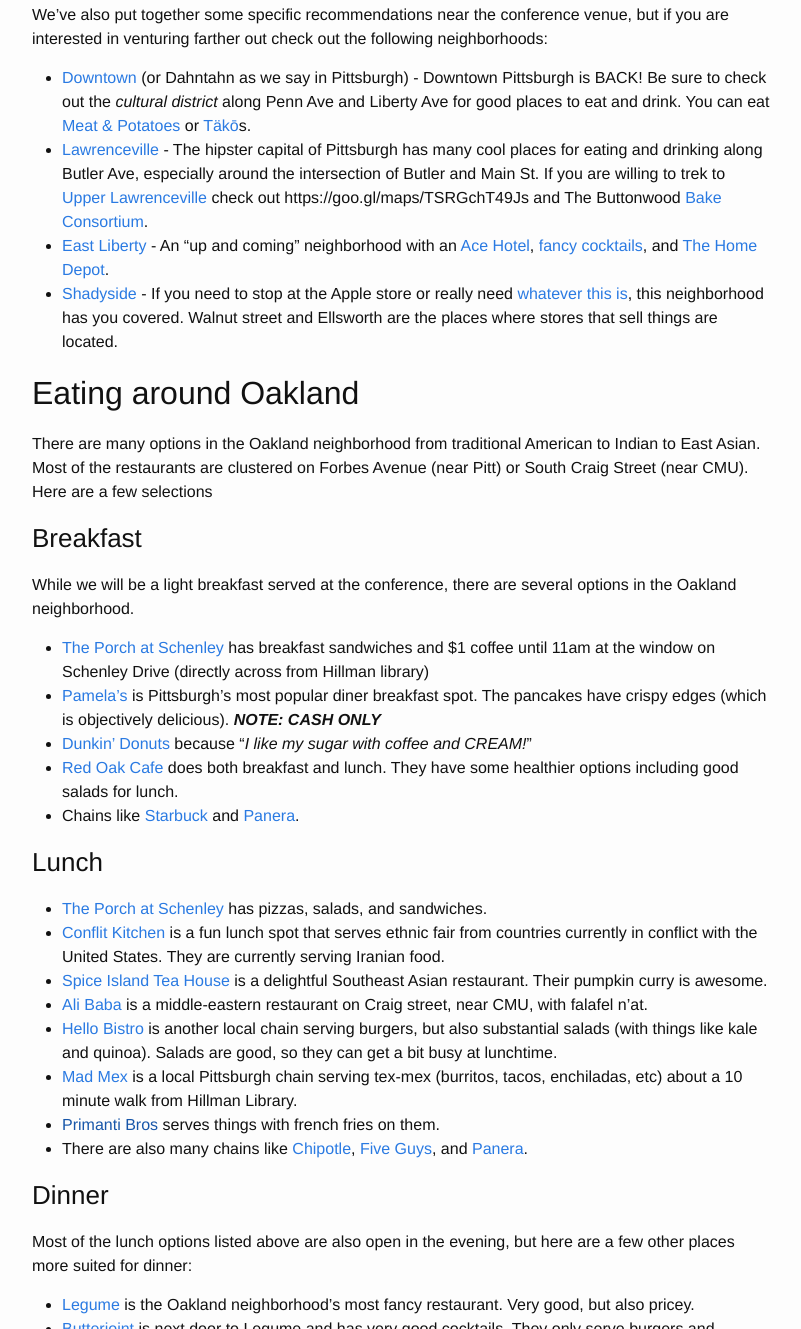
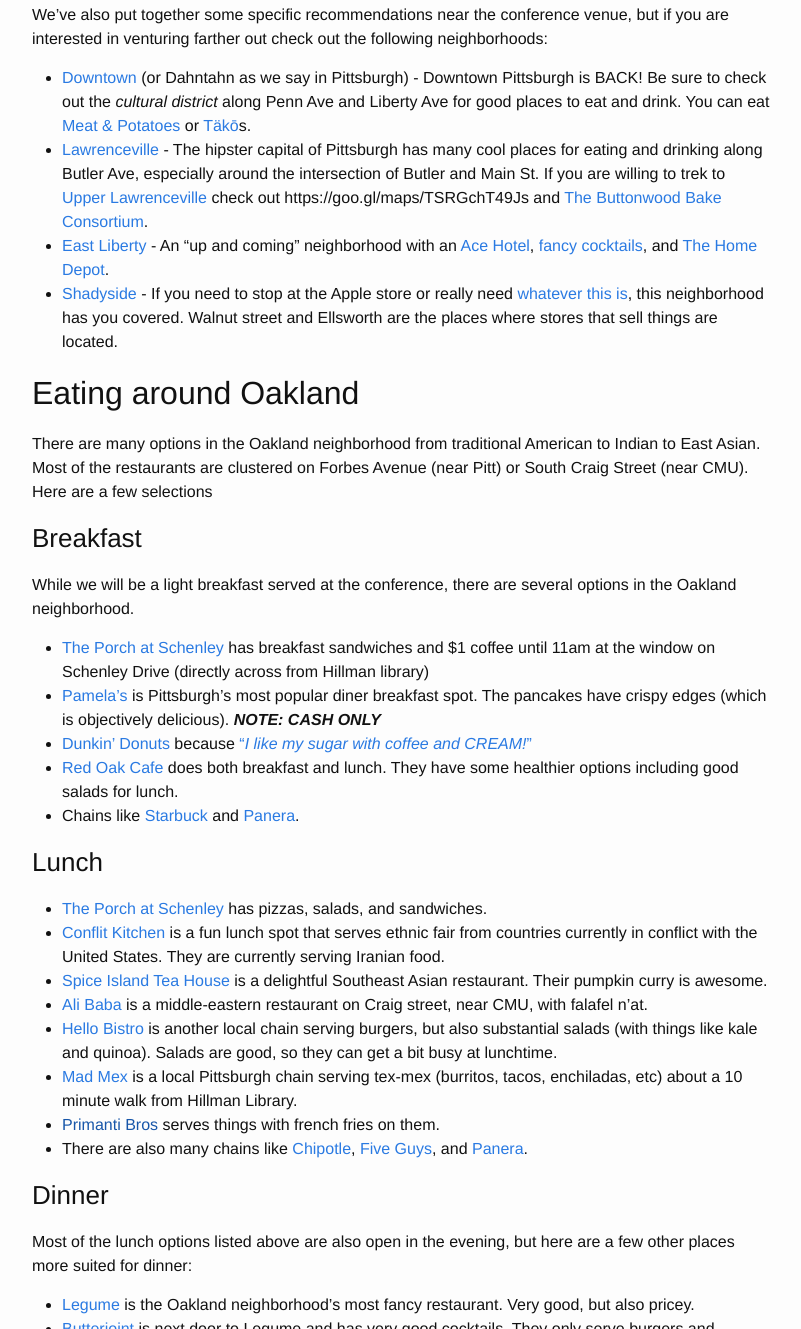
Before and after one commit to KeystoneDH/2016, a Jekyll site: the page built from victuals.md, in a window 1280 px wide and 1400 px high, scrolled down 731 px, cut to the strip 71-1400 px from the top of the window. Shown: the whole strip, without its empty margins (238-1039 px from the left). Built offline with Jekyll 4.4.1, drawn with Linux system fonts in a browser that asks for light colours.

```diff
--- a/victuals.md
+++ b/victuals.md
@@ -15,7 +15,7 @@ Pittsburgh is a great town for eating food in restaurants. But don't take my wor
 We've also put together some specific recommendations near the conference venue, but if you are interested in venturing farther out check out the following neighborhoods:
 
 - [Downtown](https://goo.gl/maps/mwbqoyqVeZy) (or Dahntahn as we say in Pittsburgh) - Downtown Pittsburgh is BACK! Be sure to check out the *cultural district* along Penn Ave and Liberty Ave for good places to eat and drink. You can eat [Meat & Potatoes](https://goo.gl/maps/JEXY4GfL4GC2) or [Täkō](https://goo.gl/maps/cnx7WZVsjdD2)s.
-- [Lawrenceville](https://goo.gl/maps/Ds9qR2eiXL22) - The hipster capital of Pittsburgh has many cool places for eating and drinking along Butler Ave, especially around the intersection of Butler and Main St. If you are willing to trek to [Upper Lawrenceville](https://goo.gl/maps/g9UUq7XcQkC2) check out https://goo.gl/maps/TSRGchT49Js and The Buttonwood [Bake Consortium](https://goo.gl/maps/QaP12KHX3pS2).
+- [Lawrenceville](https://goo.gl/maps/Ds9qR2eiXL22) - The hipster capital of Pittsburgh has many cool places for eating and drinking along Butler Ave, especially around the intersection of Butler and Main St. If you are willing to trek to [Upper Lawrenceville](https://goo.gl/maps/g9UUq7XcQkC2) check out https://goo.gl/maps/TSRGchT49Js and [The Buttonwood Bake Consortium](https://goo.gl/maps/QaP12KHX3pS2).
 - [East Liberty](https://goo.gl/maps/RWSoZFcQmnq) - An "up and coming" neighborhood with an [Ace Hotel](https://goo.gl/maps/qoehLuV73YN2), [fancy cocktails](https://goo.gl/maps/tUvE9UZyznD2), and [The Home Depot](https://goo.gl/maps/zbM8WzKG67v).
 - [Shadyside](https://goo.gl/maps/Ds9qR2eiXL22) - If you need to stop at the Apple store or really need [whatever this is](https://www.google.com/maps/place/Williams-Sonoma/@40.4513634,-79.9332052,3a,75y,90t/data=!3m8!1e2!3m6!1s-X_TqZn02Tbw%2FVTXA4CMYpUI%2FAAAAAAAAAAc%2F0JrTMatbVNYXR3Bx74ay7v9WnnAGPGDbA!2e4!3e12!6s%2F%2Flh3.googleusercontent.com%2F-X_TqZn02Tbw%2FVTXA4CMYpUI%2FAAAAAAAAAAc%2F0JrTMatbVNYXR3Bx74ay7v9WnnAGPGDbA%2Fs107-k-no%2F!7i400!8i320!4m5!3m4!1s0x0000000000000000:0x5eb0ccd193b7ee4d!8m2!3d40.4511365!4d-79.9330788!6m1!1e1), this neighborhood has you covered. Walnut street and Ellsworth are the places where stores that sell things are located.
 
@@ -29,7 +29,7 @@ While we will be a light breakfast served at the conference, there are several o
 
 - [The Porch at Schenley](https://goo.gl/maps/ysRTa6rkPSH2) has breakfast sandwiches and $1 coffee until 11am at the window on Schenley Drive (directly across from Hillman library)
 - [Pamela's](https://goo.gl/maps/MRtkhTkdzEH2) is Pittsburgh's most popular diner breakfast spot. The pancakes have crispy edges (which is objectively delicious). ***NOTE: CASH ONLY***
-- [Dunkin' Donuts](https://goo.gl/maps/BcJsFHnvZm32) because "*I like my sugar with coffee and CREAM!*"
+- [Dunkin' Donuts](https://goo.gl/maps/BcJsFHnvZm32) because ["*I like my sugar with coffee and CREAM!*"](http://www.vevo.com/watch/the-beastie-boys/intergalactic/USCA39800008)
 - [Red Oak Cafe](https://goo.gl/maps/pa69mctudqR2) does both breakfast and lunch. They have some healthier options including good salads for lunch.
 - Chains like [Starbuck](https://goo.gl/maps/4LtxstHDytq) and [Panera](https://goo.gl/maps/athj7HiqW9y).
 
```
